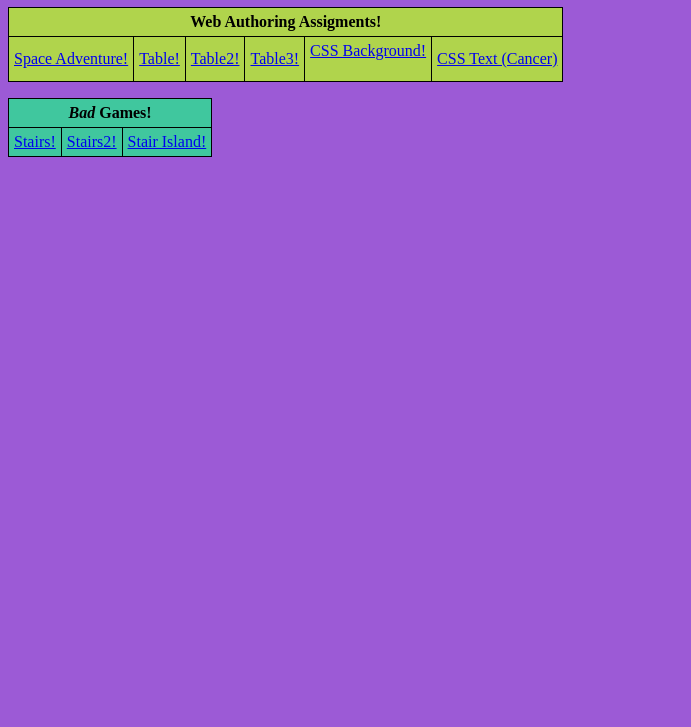
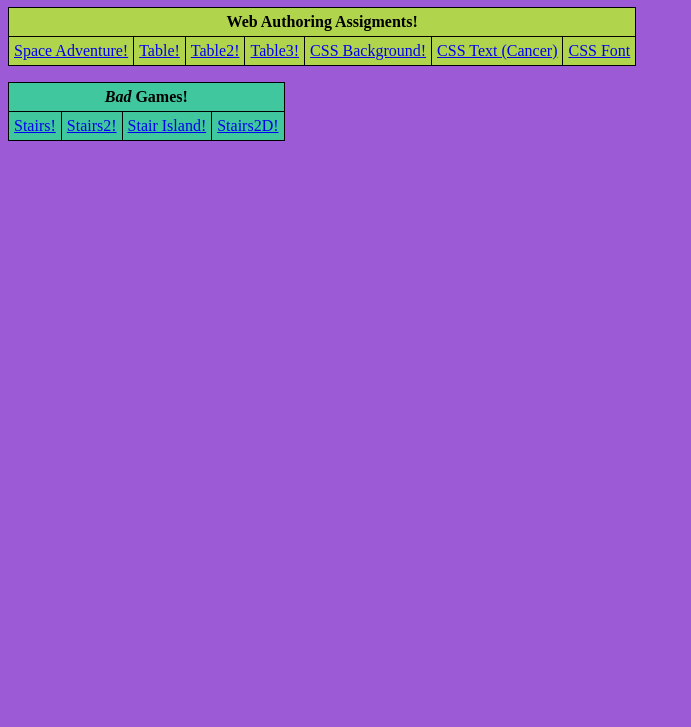
Before and after one commit to maxbanner/maxbanner.github.io, a plain HTML site: page index.html in a window 1280 px wide. Shown: the part 73-800 px from the top of the page, without its empty margins (0-691 px from the left). Drawn offline with Linux system fonts and the light colour scheme.

Commit message:
stairs2d

```diff
--- a/index.html
+++ b/index.html
@@ -23,8 +23,9 @@ th, td {
         <td><a href="https://maxbanner.github.io/table/table.html">Table!</a</td>
         <td><a href="https://maxbanner.github.io/table/table2.html">Table2!</a></td>
         <td><a href="https://maxbanner.github.io/table/table3.html">Table3!</a></td>
-        <td><a href="https://maxbanner.github.io/css-background/cssbackground.html">CSS Background!</a></p></td>
+        <td><a href="https://maxbanner.github.io/css-background/cssbackground.html">CSS Background!</a></td>
         <td><a href="https://max.banner.github.io/css-text/csstext.html">CSS Text (Cancer)</a></td>
+        <td><a href="https://max.banner.github.io/css-font/cssfont.html">CSS Font</a></td>
     </tr>
 </table>
 <p></p>
@@ -36,6 +37,7 @@ th, td {
         <td><a href="https://maxbanner.github.io/games/game.html">Stairs!</a></td>
         <td><a href="https://maxbanner.github.io/games/game2.html">Stairs2!</a></td>
         <td><a href="https://maxbanner.github.io/games/game3.html">Stair Island!</a></td>
+        <td><a href="https://maxbanner.github.io/games/game4.html">Stairs2D!</a></td>
     </tr>
 </table>
 </body>
```
Also changed, not shown: games/game4.html (added, +8 -0 lines).
